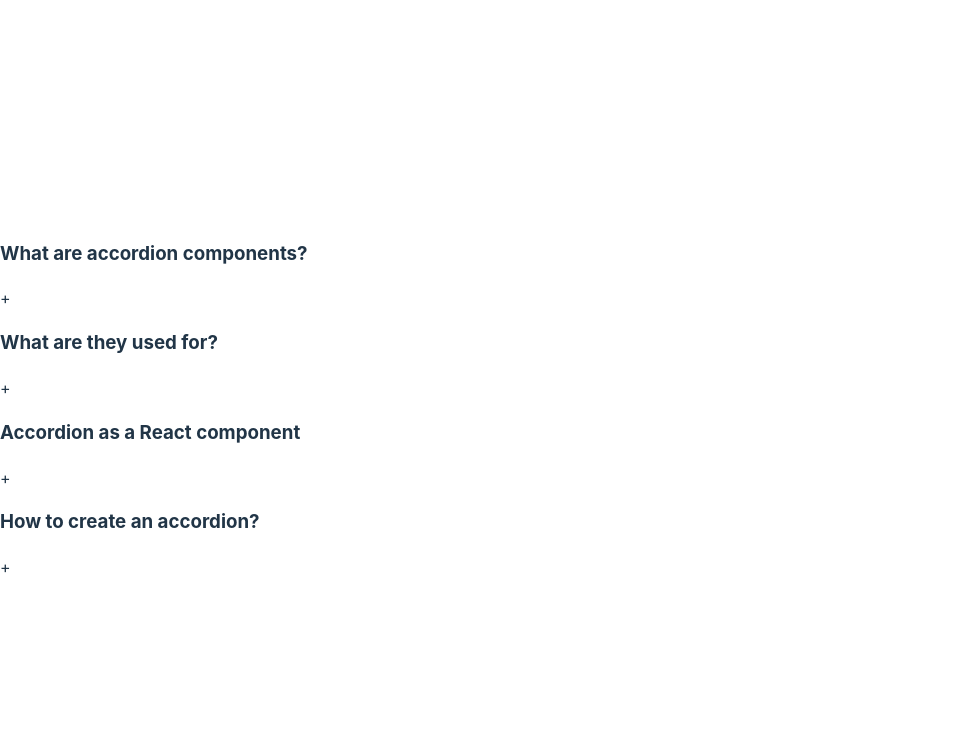
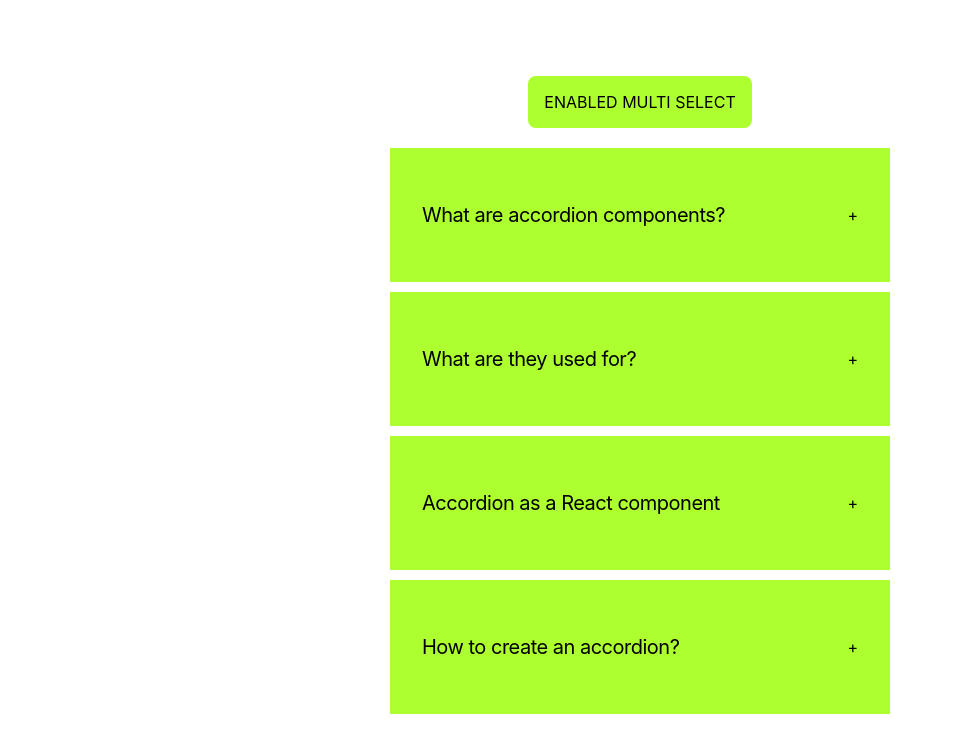
Before and after one commit to nuhptr/react-component-collection, a React (Vite) app: page / in a window 1280 px wide. Shown: the top 752 px of the page, without its empty margins (0-953 px from the left). Built offline with nearby package versions, Linux system fonts and the light colour scheme.

Commit message:
components: accordion done

```diff
--- a/src/components/accordion/index.jsx
+++ b/src/components/accordion/index.jsx
@@ -3,24 +3,65 @@
 
 import { useState } from "react"
 
+import "./styles.css"
 import { data } from "./data"
 
 export default function Accordion() {
-   const [selected, setSelected] = useState()
+   const [selected, setSelected] = useState(null)
+   const [multipleSelected, setMultipleSelected] = useState([])
 
-   const handleSingleSelect = (getCurrentId) => {}
+   const [enableMultiSelect, setEnableMultiSelect] = useState(false)
+
+   const handleSingleSelect = (getCurrentId) => {
+      const selectedId = selected === getCurrentId ? null : getCurrentId
+
+      setSelected(selectedId)
+   }
+
+   const handleMultipleSelect = (getCurrentId) => {
+      let copyMultipleSelected = [...multipleSelected]
+      const findIndexCurrentId = copyMultipleSelected.indexOf(getCurrentId)
+
+      if (findIndexCurrentId === -1) {
+         copyMultipleSelected.push(getCurrentId)
+      } else {
+         copyMultipleSelected.splice(findIndexCurrentId, 1)
+      }
+
+      setMultipleSelected(copyMultipleSelected)
+   }
 
    return (
       <div className="wrapper">
+         <button className="btn-multiselect" onClick={() => setEnableMultiSelect((prev) => !prev)}>
+            {!enableMultiSelect ? "Enabled" : "Disabled"} multi select
+         </button>
+
          <div className="accordion">
-            {data &&
-               data.length > 0 &&
+            {data.length > 0 &&
                data.map((dataItem) => (
-                  <div className="item" key={dataItem.id}>
-                     <div onClick={() => handleSingleSelect(dataItem.id)} className="title">
-                        <h3>{dataItem.question}</h3>
-                        <span>+</span>
+                  <div className="accordion-item" key={dataItem.id}>
+                     <div
+                        onClick={
+                           enableMultiSelect
+                              ? () => handleMultipleSelect(dataItem.id)
+                              : () => handleSingleSelect(dataItem.id)
+                        }
+                        className="accordion-title">
+                        <h3 className="accordion-title__question">{dataItem.question}</h3>
+                        <span>
+                           {selected === dataItem.id || multipleSelected.indexOf(dataItem.id) !== -1
+                              ? "-"
+                              : "+"}
+                        </span>
                      </div>
+                     {enableMultiSelect
+                        ? multipleSelected.indexOf(dataItem.id) !== -1 && (
+                             <div className="accordion-content">{dataItem.answer}</div>
+                          )
+                        : selected === dataItem.id && (
+                             <div className="accordion-content">{dataItem.answer}</div>
+                          )}
                   </div>
                ))}
 
--- a/src/components/accordion/styles.css
+++ b/src/components/accordion/styles.css
@@ -0,0 +1,57 @@
+.wrapper {
+   display: flex;
+   flex-direction: column;
+   gap: 1.2rem;
+   height: 100vh;
+   width: 100vw;
+   justify-content: center;
+   align-items: center;
+
+   & .btn-multiselect {
+      border: none;
+      background-color: greenyellow;
+      color: black;
+      font-weight: 400;
+      padding: 1rem;
+      border-radius: 8px;
+      cursor: pointer;
+      text-transform: uppercase;
+
+      &:hover {
+         background-color: rgb(157, 235, 40);
+      }
+   }
+}
+
+.accordion {
+   width: 500px;
+
+   & .accordion-item {
+      background-color: greenyellow;
+      margin-bottom: 10px;
+      padding: 2rem 2rem;
+   }
+
+   & .accordion-title {
+      color: black;
+      display: flex;
+      justify-content: space-between;
+      align-items: center;
+      cursor: pointer;
+
+      & .accordion-title__question {
+         font-weight: 400;
+         font-size: 20px;
+         letter-spacing: -0.5px;
+      }
+   }
+
+   & .accordion-content {
+      color: black;
+      height: auto;
+      text-align: left;
+      line-height: 1.5;
+      margin-top: 8px;
+      letter-spacing: -0.1px;
+   }
+}
```
